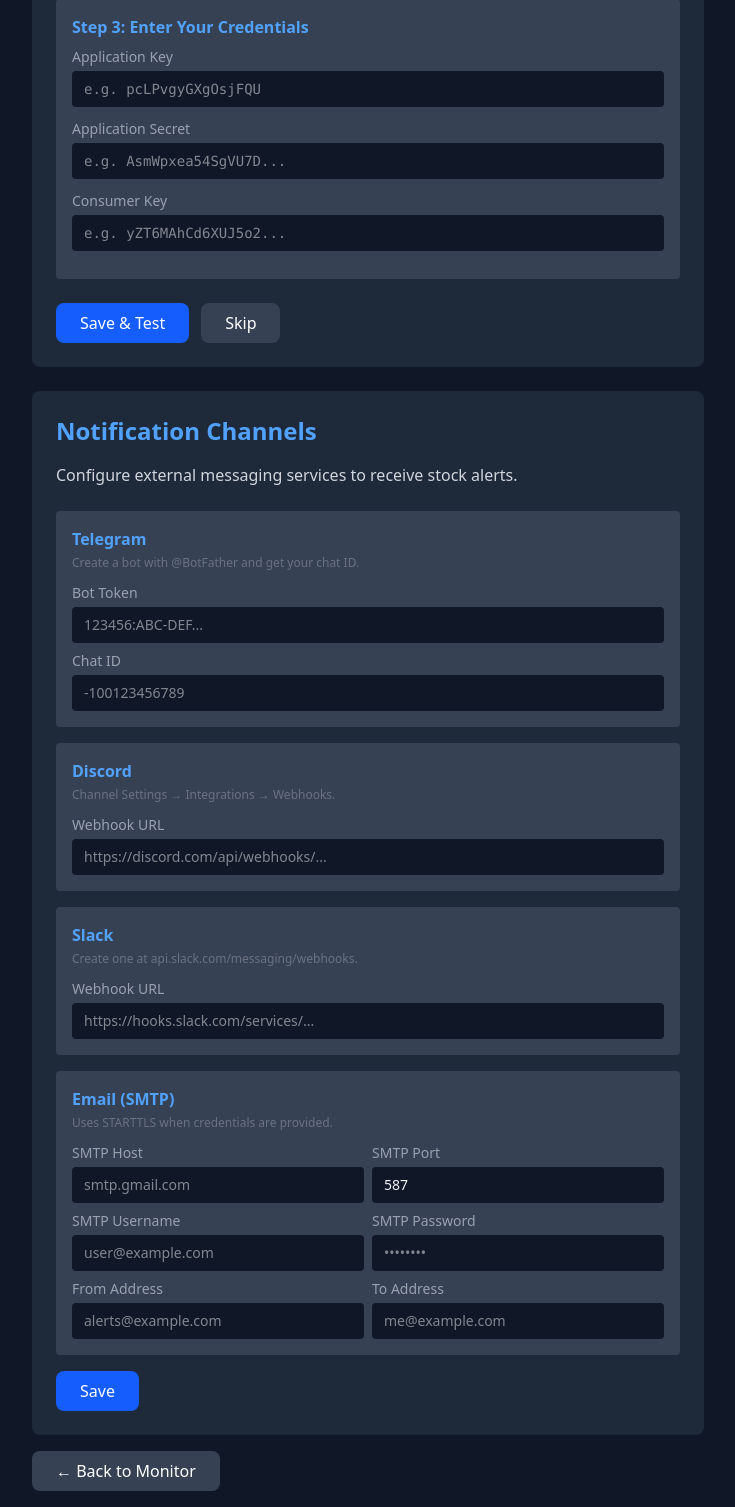
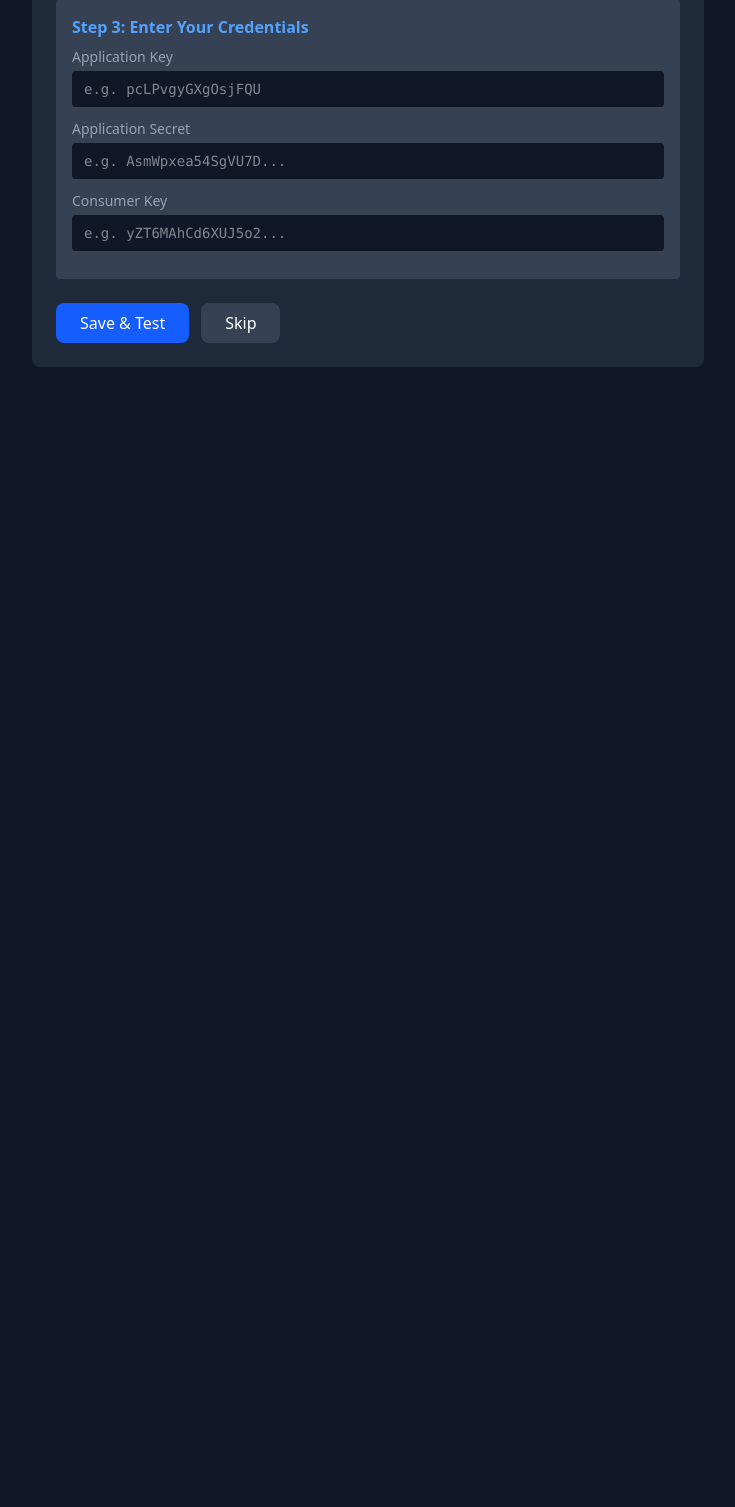
Before and after one commit to JuggyMcNutty/ecovibe, a FastAPI app: page / in a window 1280 px wide. Shown: the part 561-2068 px from the top of the page, without its empty margins (272-1007 px from the left). After the commit the page ends 928 px from the top, so only its background shows below. Run offline with FastAPI, Linux system fonts and the light colour scheme.

Commit message:
Fix: hide notification settings on first-start credentials wizard
The credentials-view contains both the OVH setup wizard and the
notification channels settings. On first start (not configured) only
the OVH credentials wizard should show. Notification settings + back
button are now hidden on first start and only revealed when the
Settings view is opened via the header button.

```diff
--- a/static/js/app.js
+++ b/static/js/app.js
@@ -2522,6 +2522,10 @@ async function init() {
 
     if (!configured) {
         await loadExistingCredentials();
+        // First-start: only show the OVH credentials wizard,
+        // hide notification settings + back button.
+        document.getElementById('notif-settings-block')?.classList.add('hidden');
+        document.getElementById('credentials-back-block')?.classList.add('hidden');
         showView('credentials');
     } else {
         document.getElementById('settings-btn').classList.remove('hidden');
@@ -2543,6 +2547,9 @@ async function init() {
     });
 
     document.getElementById('settings-btn').addEventListener('click', () => {
+        // Settings view: show notification settings + back button
+        document.getElementById('notif-settings-block')?.classList.remove('hidden');
+        document.getElementById('credentials-back-block')?.classList.remove('hidden');
         showView('credentials');
         loadExistingCredentials();
         loadNotificationSettings();
--- a/templates/index.html
+++ b/templates/index.html
@@ -118,7 +118,7 @@
             </div>
 
             <!-- Notification Settings -->
-            <div class="bg-gray-800 rounded-lg p-6 max-w-2xl mx-auto mt-6">
+            <div id="notif-settings-block" class="bg-gray-800 rounded-lg p-6 max-w-2xl mx-auto mt-6">
                 <h2 class="text-2xl font-bold mb-4 text-blue-400">Notification Channels</h2>
                 <p class="text-gray-300 mb-6">Configure external messaging services to receive stock alerts.</p>
 
@@ -199,7 +199,7 @@
             </div>
 
             <!-- Back button -->
-            <div class="max-w-2xl mx-auto mt-4">
+            <div id="credentials-back-block" class="max-w-2xl mx-auto mt-4">
                 <button id="back-from-settings-btn" class="bg-gray-700 hover:bg-gray-600 text-white px-6 py-2 rounded-lg">
                     ← Back to Monitor
                 </button>
```
